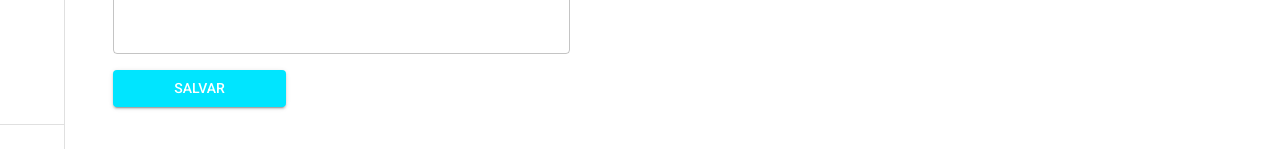
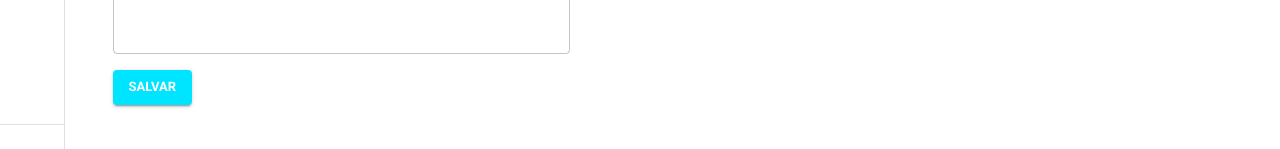
Before and after one commit to JacksonLRD/betting-tool-web, a Next.js app: page /methods/create in a window 1280 px wide. Shown: the part 293-442 px from the top of the page. Built offline with nearby package versions, Linux system fonts and the light colour scheme; some icons are missing; what @mui/material-nextjs would draw is missing.

Commit message:
feat: adds new custom font

```diff
--- a/app/methods/create/page.tsx
+++ b/app/methods/create/page.tsx
@@ -45,7 +45,7 @@ export default function CreateMethodPage() {
               </IconButton>
             </Link>
 
-            <Typography variant="customTitleH4">Criar Novo Método</Typography>
+            <Typography variant="customTitle">Criar Novo Método</Typography>
           </Grid>
           <Grid
             size={12}
@@ -146,7 +146,7 @@ export default function CreateMethodPage() {
                 alignItems: 'flex-start'
               }}
             >
-              <Grid size={{ xs: 12, sm: 3, md: 2 }}>
+              <Grid size={{ xs: 12, sm: 3, md: 1 }}>
                 <Button
                   variant="contained"
                   size={'medium'}
@@ -154,7 +154,7 @@ export default function CreateMethodPage() {
                   color={'primary'}
                   href={'/methods'}
                 >
-                  Salvar
+                  <Typography variant={'customSubSmall'}>Salvar</Typography>
                 </Button>
               </Grid>
             </Grid>
--- a/app/methods/page.tsx
+++ b/app/methods/page.tsx
@@ -440,7 +440,7 @@ export default function MethodsPage() {
       <Container maxWidth={'lg'}>
         <Grid container spacing={2}>
           <Grid size={12}>
-            <Typography variant="customTitleH4">Métodos</Typography>
+            <Typography variant="customTitle">Métodos</Typography>
           </Grid>
           {cards.map((item) => {
             return (
@@ -473,9 +473,9 @@ export default function MethodsPage() {
                 sx={{ width: '100%', height: '48px', minHeight: '100%' }}
                 fullWidth
                 startIcon={<AddIcon />}
-                color={'success'}
+                color={'primary'}
               >
-                {windowWidth >= 600 || windowWidth === 0 ? 'Criar' : ''}
+                <Typography variant={'customSub'}>Criar</Typography>
               </Button>
             </Grid>
           </Grid>
--- a/app/theme.ts
+++ b/app/theme.ts
@@ -5,22 +5,25 @@ import { Roboto } from 'next/font/google'
 
 declare module '@mui/material/styles' {
   interface TypographyVariants {
-    customTitleH4: React.CSSProperties
-    customTitleH1: React.CSSProperties
+    customTitle: React.CSSProperties
+    customSubSmall: React.CSSProperties
+    customSub: React.CSSProperties
   }
 
   // allow configuration using `createTheme()`
   interface TypographyVariantsOptions {
-    customTitleH4?: React.CSSProperties
-    customTitleH1?: React.CSSProperties
+    customTitle?: React.CSSProperties
+    customSubSmall?: React.CSSProperties
+    customSub?: React.CSSProperties
   }
 }
 
 // Update the Typography's variant prop options
 declare module '@mui/material/Typography' {
   interface TypographyPropsVariantOverrides {
-    customTitleH4: true
-    customTitleH1: true
+    customTitle: true
+    customSubSmall: true
+    customSub: true
   }
 }
 
@@ -49,12 +52,16 @@ const theme = createTheme({
   },
   typography: {
     fontFamily: roboto.style.fontFamily,
-    customTitleH4: {
+    customTitle: {
       fontSize: 30,
       fontWeight: 800
     },
-    customTitleH1: {
-      fontSize: 30,
+    customSubSmall: {
+      fontSize: 13,
+      fontWeight: 800
+    },
+    customSub: {
+      fontSize: 15,
       fontWeight: 800
     }
   },
--- a/components/MiniDrawer.tsx
+++ b/components/MiniDrawer.tsx
@@ -163,7 +163,7 @@ export default function MiniDrawer({ children }: any) {
           >
             <MenuIcon />
           </IconButton>
-          <Typography variant="customTitleH4" noWrap component="div">
+          <Typography variant={'customTitle'} component="div">
             Betting Tool
           </Typography>
         </Toolbar>
```
